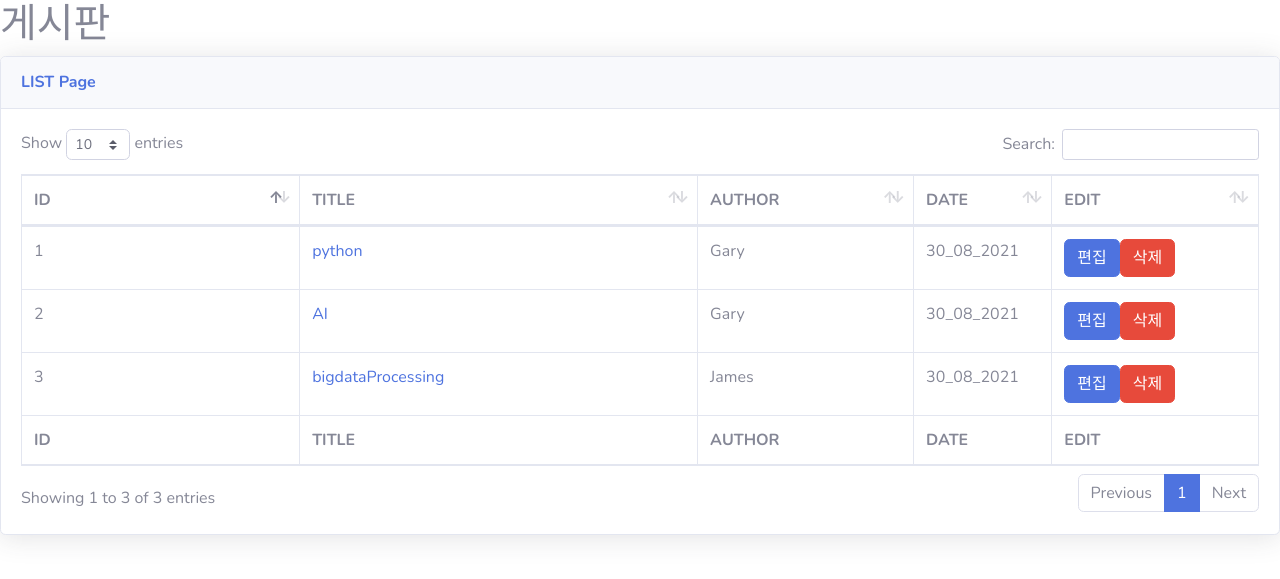
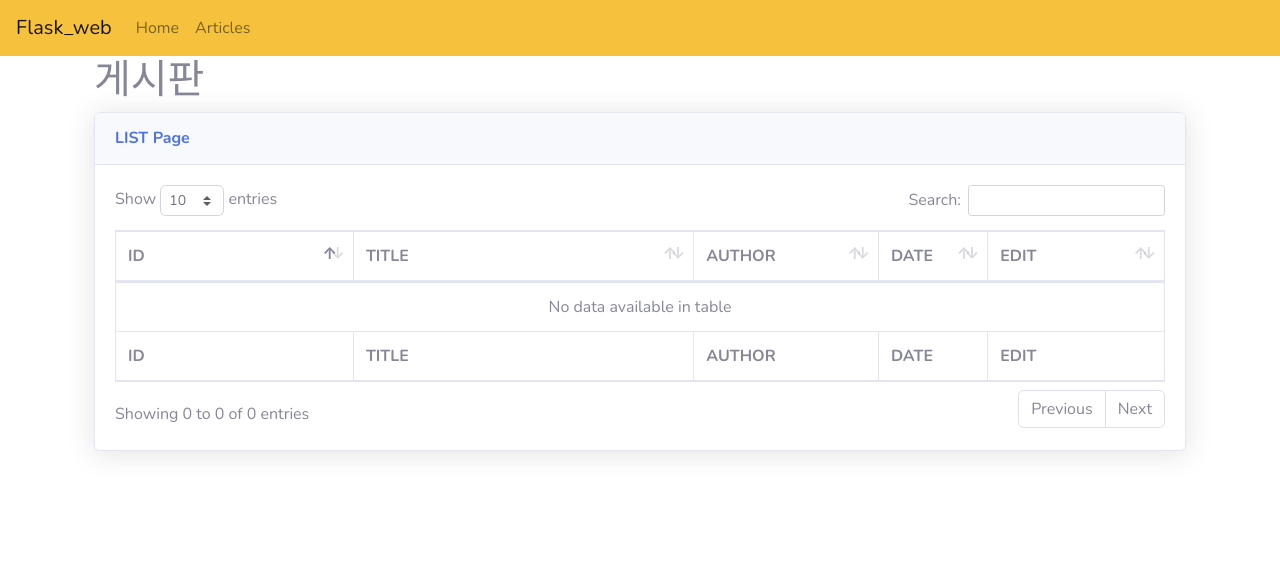
Before and after one commit to yeonsu725/flask_web, a Flask app: page /articles in a window 1280 px wide. Shown: the top 579 px of the page. Run offline with Flask 2, Linux system fonts and the light colour scheme; data that the repository does not hold is empty; some libraries are stand-ins or nearby versions.

Commit message:
detail.html step2

```diff
--- a/app.py
+++ b/app.py
@@ -1,6 +1,14 @@
-from flask import Flask , render_template
+from flask import Flask , render_template # flask 가져오기
 from data import Articles # data파일에서 함수이름 가져온거임
-# flask 가져오기
+import pymysql
+
+db_connection = pymysql.connect(
+	    user    = 'root',
+        passwd  = '1234',
+    	host    = '127.0.0.1',
+    	db      = 'gangnam',
+    	charset = 'utf8'
+)
 
 app = Flask(__name__)
 # 서버 띄우기
@@ -42,15 +50,33 @@ def index():
 
 @app.route('/articles', methods=['GET','POST'])
 def articles():
-    list_data = Articles()
-    return render_template('articles.html', data=list_data)
+    # list_data = Articles() 가라 데이터 이제 지울거임 sql만들었으니까
+    cursor = db_connection.cursor()
+    sql = 'SELECT * FROM list;'
+    cursor.execute(sql)
+    topics = cursor.fetchall() # db에서 조회한 결과를 fetchall이라는 걸로 모든결과물을 불러와서 보여준다~
+    print(topics)
+    return render_template('articles.html', data=topics)
 
 @app.route('/detail/<ids>')
 # params 처리한다(=parameter(매개변수,인자) 처리한다) --> 현재 detail뒤에 1,2,3 id값이 변형되면서 오는데 여기다가 그걸 어떻게 표현하냐?? params 처리하면된다.
 # 그때그때마다 변하는 값을 어떻게 받아오냐 parameter처리를 하여 받아온다
 # params 처리를 할때는 꺽쇄표시 <> 를 해야함 !!
 def detail(ids):
-    return ids
+    # list_data = Articles() # 클릭시 상세페이지로 이동
+    cursor = db_connection.cursor()
+
+    # 퀴리 조건문
+    sql = f'SELECT * FROM list WHERE id={int(ids)};' # https://bluese05.tistory.com/70
+    cursor.execute(sql)
+    topic = cursor.fetchone() # 여기선 한개만 받아옴 // 하나만 조회를 할때는 fetchone을 사용하면됨
+    print(topic)
+
+    # for data in list_data:
+    #     if data['id']==int(ids):
+    #         article = data  # 이제 가라데이터가 사라지고 sql문으로 database를 불러오기때문에 for문을 사용하여 실행할 필요가 없음
+    return render_template('article.html', article=topic)
+    # Articles 가 article = data 이며 article=article의 오른쪽 article
 
 
 if __name__ == '__main__':
--- a/requirements.txt
+++ b/requirements.txt
@@ -4,4 +4,5 @@ Flask==2.0.1
 itsdangerous==2.0.1
 Jinja2==3.0.1
 MarkupSafe==2.0.1
+PyMySQL==1.0.2
 Werkzeug==2.0.1
--- a/templates/articles.html
+++ b/templates/articles.html
@@ -1,25 +1,4 @@
-<!DOCTYPE html>
-<html lang="en">
-
-<head>
-    <meta charset="UTF-8">
-    <meta http-equiv="X-UA-Compatible" content="IE=edge">
-    <meta name="viewport" content="width=device-width, initial-scale=1.0">
-
-    <!-- Custom fonts for this template -->
-    <link href="{{ url_for( 'static', filename='vendor/fontawesome-free/css/all.min.css')}}" rel="stylesheet" type="text/css">
-    <link href="https://fonts.googleapis.com/css?family=Nunito:200,200i,300,300i,400,400i,600,600i,700,700i,800,800i,900,900i" rel="stylesheet">
-
-    <!-- Custom styles for this template -->
-    <link href="{{ url_for( 'static', filename='css/sb-admin-2.min.css')}}" rel="stylesheet">
-
-    <!-- Custom styles for this page -->
-    <link href="{{ url_for( 'static', filename='vendor/datatables/dataTables.bootstrap4.min.css')}}" rel="stylesheet">
-
-    <title>게시판</title>
-</head>
-
-<body>
+ {% extends 'layout.html'%} {% block body%}
 <h1>게시판</h1>
 
 <!-- for문을 하고 닫을때 endfor를 꼭 써야함 ... 진자2 문법의 특성임 ... -->
@@ -59,10 +38,10 @@
 
                                 {% for i in data %}
                                 <tr class="odd">
-                                        <td class="sorting_1">{{ i['id'] }}</td>
-                                        <td><a href="/detail/{{ i['id'] }}">{{ i['title'] }}</a></td>
-                                        <td>{{ i['author'] }}</td>
-                                        <td>{{ i['create_at'] }}</td>
+                                    <td class="sorting_1">{{ i[0] }}</td>
+                                    <td><a href="/detail/{{ i[0] }}">{{ i[1] }}</a></td>
+                                    <td>{{ i[3] }}</td>
+                                    <td>{{ i[4] }}</td>
                                     <td><button class="btn btn-primary">편집</button><button class="btn btn-danger">삭제</button></td>
                                 </tr>
                                 {% endfor %}
@@ -76,25 +55,4 @@
         </div>
     </div>
 </div>
-
-
-    <!-- Bootstrap core JavaScript-->
-    <script src="{{ url_for( 'static', filename='vendor/jquery/jquery.min.js')}}"></script>
-    <script src="{{ url_for( 'static', filename='vendor/bootstrap/js/bootstrap.bundle.min.js')}}"></script>
-
-    <!-- Core plugin JavaScript-->
-    <script src="{{ url_for( 'static', filename='vendor/jquery-easing/jquery.easing.min.js')}}"></script>
-
-    <!-- Custom scripts for all pages-->
-    <script src="{{ url_for( 'static', filename='js/sb-admin-2.min.js')}}"></script>
-
-    <!-- Page level plugins -->
-    <script src="{{ url_for( 'static', filename='vendor/datatables/jquery.dataTables.min.js')}}"></script>
-    <script src="{{ url_for( 'static', filename='vendor/datatables/dataTables.bootstrap4.min.js')}}"></script>
-
-    <!-- Page level custom scripts -->
-    <script src="{{ url_for( 'static', filename='js/demo/datatables-demo.js')}}"></script>
-
-</body>
-
-</html>
+{% endblock %}
--- /dev/null
+++ b/templates/includes/navbar.html
@@ -0,0 +1,17 @@
+<nav class="navbar navbar-expand-lg navbar-light bg-warning">
+    <a class="navbar-brand" href="/">Flask_web</a>
+    <button class="navbar-toggler" type="button" data-toggle="collapse" data-target="#navbarNav" aria-controls="navbarNav" aria-expanded="false" aria-label="Toggle navigation">
+      <span class="navbar-toggler-icon"></span>
+    </button>
+    <div class="collapse navbar-collapse" id="navbarNav">
+        <ul class="navbar-nav">
+            <li class="nav-item">
+                <a class="nav-link" href="/">Home <span class="sr-only">(current)</span></a>
+            </li>
+            <li class="nav-item">
+                <a class="nav-link" href="/articles">Articles</a>
+            </li>
+
+        </ul>
+    </div>
+</nav>
--- /dev/null
+++ b/templates/layout.html
@@ -0,0 +1,46 @@
+<!DOCTYPE html>
+<html lang="en">
+
+<head>
+    <meta charset="UTF-8">
+    <meta http-equiv="X-UA-Compatible" content="IE=edge">
+    <meta name="viewport" content="width=device-width, initial-scale=1.0">
+
+    <!-- Custom fonts for this template -->
+    <link href="{{ url_for( 'static', filename='vendor/fontawesome-free/css/all.min.css')}}" rel="stylesheet" type="text/css">
+    <link href="https://fonts.googleapis.com/css?family=Nunito:200,200i,300,300i,400,400i,600,600i,700,700i,800,800i,900,900i" rel="stylesheet">
+
+    <!-- Custom styles for this template -->
+    <link href="{{ url_for( 'static', filename='css/sb-admin-2.min.css')}}" rel="stylesheet">
+
+    <!-- Custom styles for this page -->
+    <link href="{{ url_for( 'static', filename='vendor/datatables/dataTables.bootstrap4.min.css')}}" rel="stylesheet">
+
+    <title>게시판</title>
+</head>
+
+<body>
+    {% include 'includes/navbar.html' %}
+    <div class="container">
+        {% block body%} {% endblock %}
+    </div>
+    <!-- Bootstrap core JavaScript-->
+    <script src="{{ url_for( 'static', filename='vendor/jquery/jquery.min.js')}}"></script>
+    <script src="{{ url_for( 'static', filename='vendor/bootstrap/js/bootstrap.bundle.min.js')}}"></script>
+
+    <!-- Core plugin JavaScript-->
+    <script src="{{ url_for( 'static', filename='vendor/jquery-easing/jquery.easing.min.js')}}"></script>
+
+    <!-- Custom scripts for all pages-->
+    <script src="{{ url_for( 'static', filename='js/sb-admin-2.min.js')}}"></script>
+
+    <!-- Page level plugins -->
+    <script src="{{ url_for( 'static', filename='vendor/datatables/jquery.dataTables.min.js')}}"></script>
+    <script src="{{ url_for( 'static', filename='vendor/datatables/dataTables.bootstrap4.min.js')}}"></script>
+
+    <!-- Page level custom scripts -->
+    <script src="{{ url_for( 'static', filename='js/demo/datatables-demo.js')}}"></script>
+
+</body>
+
+</html>
```
Also changed, not shown: templates/article.html (added, +10 -0 lines), templates/index.html (+4 -17 lines), test.py (added, +21 -0 lines). Lines whose indentation alone changed are shown as unchanged.
